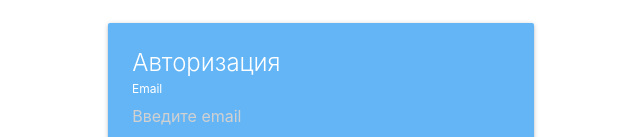
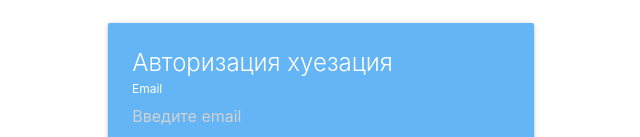
Before and after one commit to Itridiys/mern_app, a React (Create React App) app in the folder client/: page / in a window 1280 px wide. Shown: the part 183-320 px from the top of the page, without its empty margins (319-959 px from the left). Built offline with nearby package versions, Linux system fonts and the light colour scheme.

Commit message:
Update AuthPage.js

```diff
--- a/client/src/pages/AuthPage.js
+++ b/client/src/pages/AuthPage.js
@@ -61,7 +61,7 @@ export const AuthPage = () =>{
                 <div className="card blue lighten-2">
 
                     <div className="card-content white-text">
-                        <span className="card-title">Авторизация</span>
+                        <span className="card-title">Авторизация хуезация</span>
                         <div>
 
                             <div className="input-field">
```
